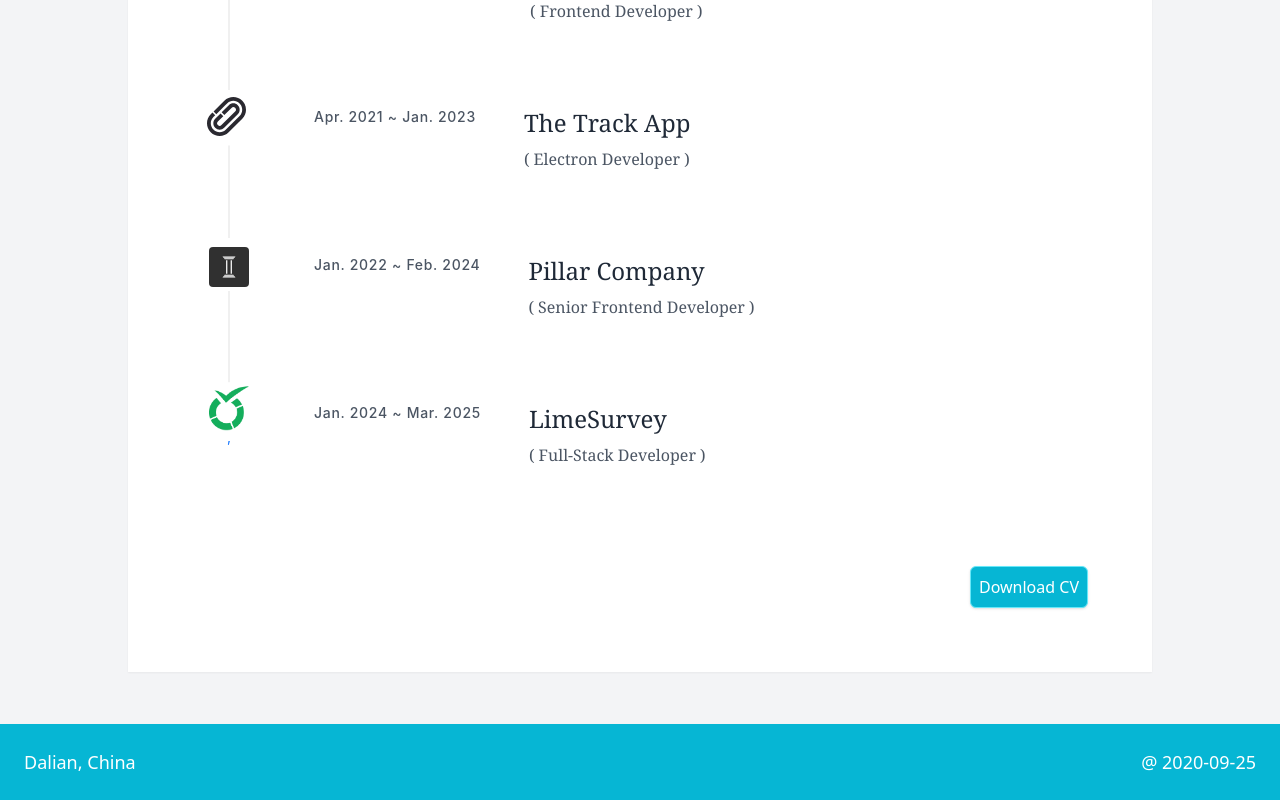
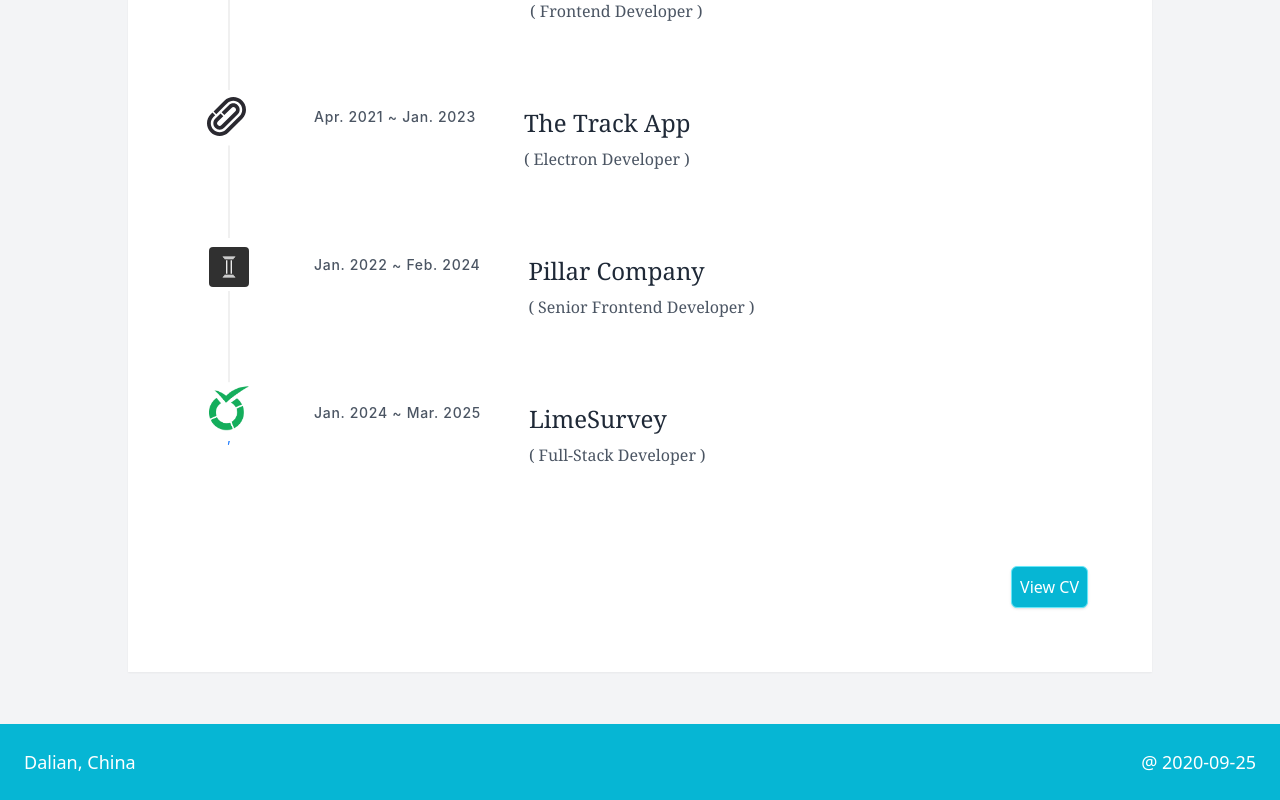
Before and after one commit to braveheart-star/daves-piedad, a Next.js app: page /resume in a window 1280 px wide. Shown: the part 658-1458 px from the top of the page. Built offline with nearby package versions, Linux system fonts and the light colour scheme.

Commit message:
view cv directly

```diff
--- a/src/pages/resume/index.tsx
+++ b/src/pages/resume/index.tsx
@@ -97,11 +97,13 @@
         </div>
         <div className="flex justify-between ">
           <div></div>
-          <a href="./CV/cv-2023.pdf" target="_blank" download>
+          {/* <a href="./CV/cv-2023.pdf" target="_blank" download> */}
+          <Link href="/CV/cv-2023.pdf" target="_blank" passHref>
             <button className="bottom-auto p-2 text-white border rounded-md shadow border-cyan-300 bg-cyan-500 hover:bg-cyan-400 focus:outline-none">
-              Download CV
+              View CV
             </button>
-          </a>
+          </Link>
+          {/* </a> */}
         </div>
       </div>
     </Card>
```
